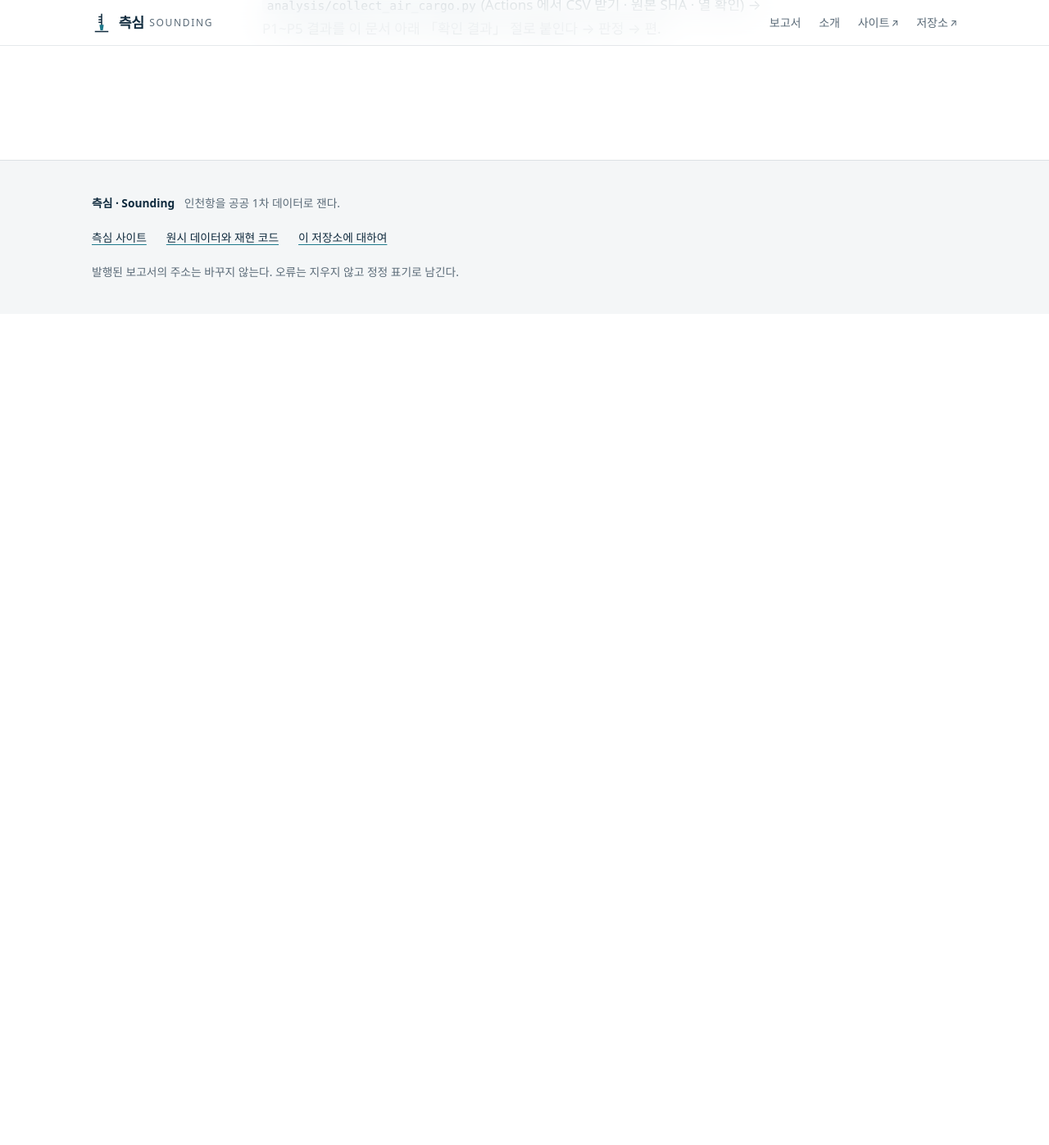
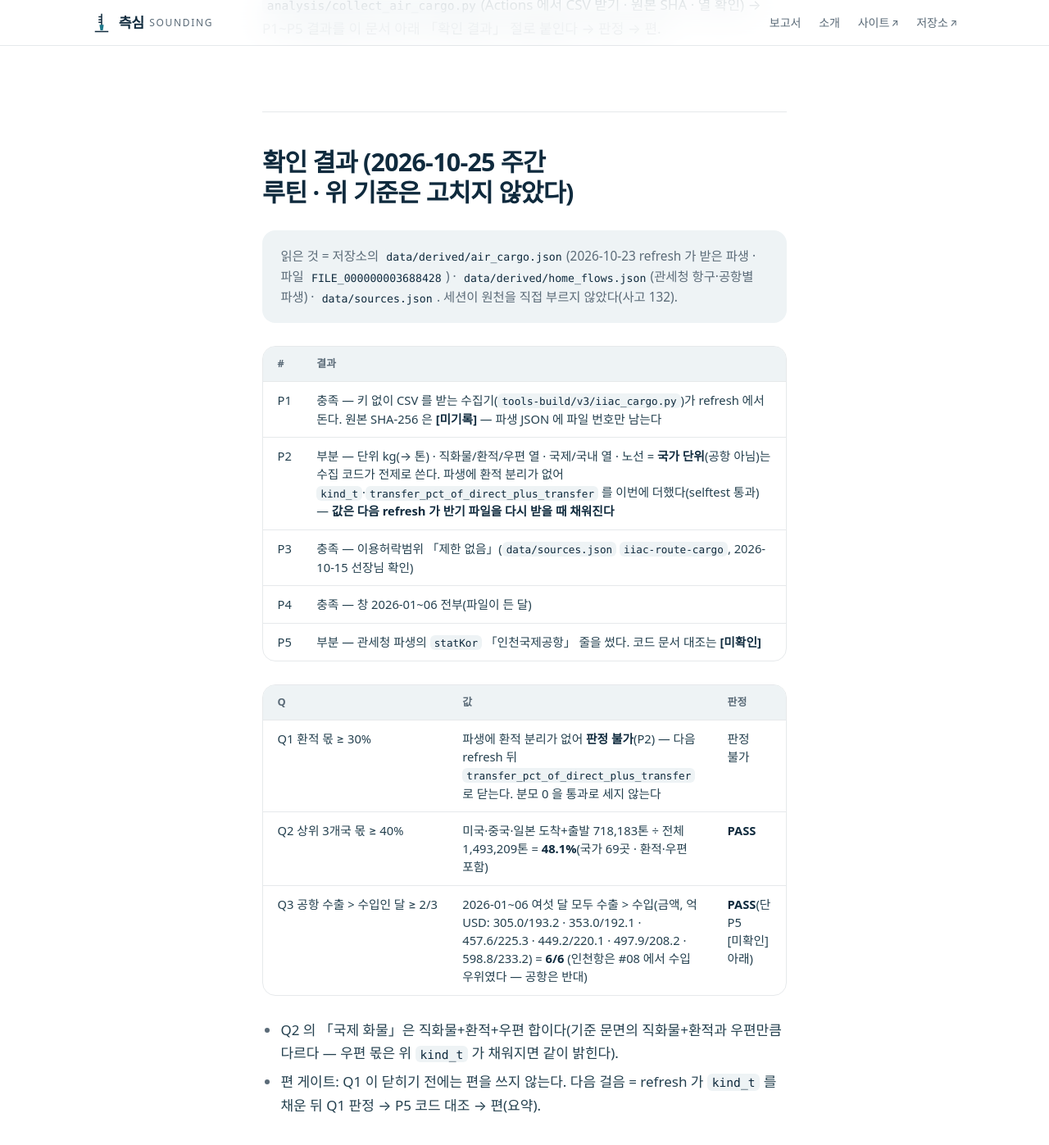
Before and after one commit to jisangj03-dev/incheon-port-analysis, a Jekyll site: the page built from docs/항공화물_판정기준_선커밋_20261012.md, in a window 1280 px wide and 1400 px high, scrolled down 2245 px. Shown: the top 1397 px of the window at 82% size. Built offline with Jekyll 4.4.1, drawn with Linux system fonts in a browser that asks for light colours; some web fonts are replaced; our own code applies the rules of GitHub Pages for plain Markdown files; before the commit the page ends 2628 px from its top, so only the background shows below that.

Commit message:
항공화물 축: 판정 기준 확인 결과(Q2·Q3 PASS · Q1 환적 분리 대기) · iiac_cargo 환적 몫 산출 · 주간 기록
Co-Authored-By: Claude Sonnet 5.5 <noreply@anthropic.com>
Claude-Session: https://claude.ai/code/session_01MrY9LBiYt61AuXnYdtf7SD

```diff
--- a/docs/항공화물_판정기준_선커밋_20261012.md
+++ b/docs/항공화물_판정기준_선커밋_20261012.md
@@ -33,3 +33,23 @@
 
 ## 다음 (데이터 수집 PR)
 `analysis/collect_air_cargo.py`(Actions 에서 CSV 받기 · 원본 SHA · 열 확인) → P1~P5 결과를 이 문서 아래 「확인 결과」 절로 붙인다 → 판정 → 편.
+
+## 확인 결과 (2026-10-25 주간 루틴 · 위 기준은 고치지 않았다)
+> 읽은 것 = 저장소의 `data/derived/air_cargo.json`(2026-10-23 refresh 가 받은 파생 · 파일 `FILE_000000003688428`) · `data/derived/home_flows.json`(관세청 항구·공항별 파생) · `data/sources.json`. 세션이 원천을 직접 부르지 않았다(사고 132).
+
+| # | 결과 |
+|---|---|
+| P1 | 충족 — 키 없이 CSV 를 받는 수집기(`tools-build/v3/iiac_cargo.py`)가 refresh 에서 돈다. 원본 SHA-256 은 **[미기록]** — 파생 JSON 에 파일 번호만 남는다 |
+| P2 | 부분 — 단위 kg(→ 톤) · 직화물/환적/우편 열 · 국제/국내 열 · 노선 = **국가 단위**(공항 아님)는 수집 코드가 전제로 쓴다. 파생에 환적 분리가 없어 `kind_t`·`transfer_pct_of_direct_plus_transfer` 를 이번에 더했다(selftest 통과) — **값은 다음 refresh 가 반기 파일을 다시 받을 때 채워진다** |
+| P3 | 충족 — 이용허락범위 「제한 없음」(`data/sources.json` `iiac-route-cargo`, 2026-10-15 선장님 확인) |
+| P4 | 충족 — 창 2026-01~06 전부(파일이 든 달) |
+| P5 | 부분 — 관세청 파생의 `statKor` 「인천국제공항」 줄을 썼다. 코드 문서 대조는 **[미확인]** |
+
+| Q | 값 | 판정 |
+|---|---|---|
+| Q1 환적 몫 ≥ 30% | 파생에 환적 분리가 없어 **판정 불가**(P2) — 다음 refresh 뒤 `transfer_pct_of_direct_plus_transfer` 로 닫는다. 분모 0 을 통과로 세지 않는다 | 판정 불가 |
+| Q2 상위 3개국 몫 ≥ 40% | 미국·중국·일본 도착+출발 718,183톤 ÷ 전체 1,493,209톤 = **48.1%**(국가 69곳 · 환적·우편 포함) | **PASS** |
+| Q3 공항 수출 > 수입인 달 ≥ 2/3 | 2026-01~06 여섯 달 모두 수출 > 수입(금액, 억 USD: 305.0/193.2 · 353.0/192.1 · 457.6/225.3 · 449.2/220.1 · 497.9/208.2 · 598.8/233.2) = **6/6** (인천항은 #08 에서 수입 우위였다 — 공항은 반대) | **PASS**(단 P5 [미확인] 아래) |
+
+- Q2 의 「국제 화물」은 직화물+환적+우편 합이다(기준 문면의 직화물+환적과 우편만큼 다르다 — 우편 몫은 위 `kind_t` 가 채워지면 같이 밝힌다).
+- 편 게이트: Q1 이 닫히기 전에는 편을 쓰지 않는다. 다음 걸음 = refresh 가 `kind_t` 를 채운 뒤 Q1 판정 → P5 코드 대조 → 편(요약).
```
Also changed, not shown: docs/작업기록.md (+5 -0 lines), 1 other file.
